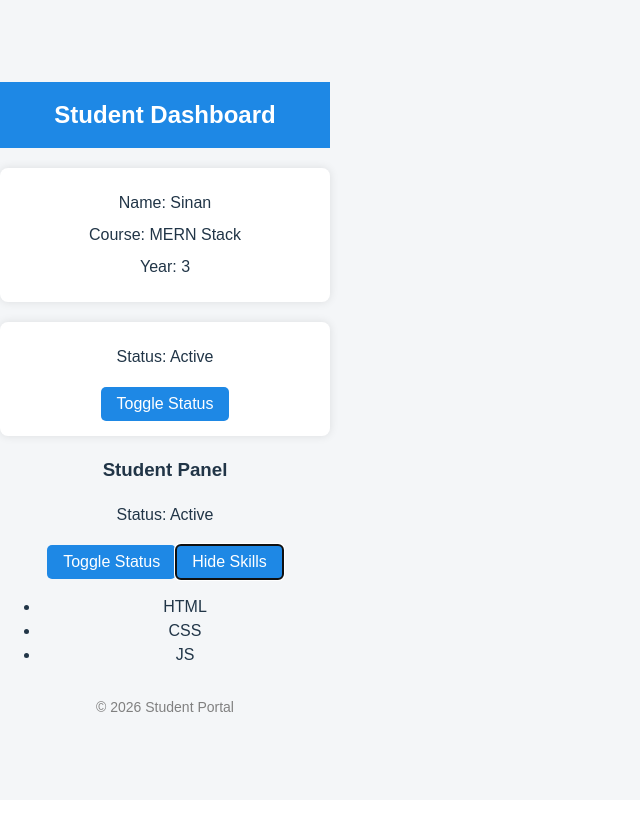
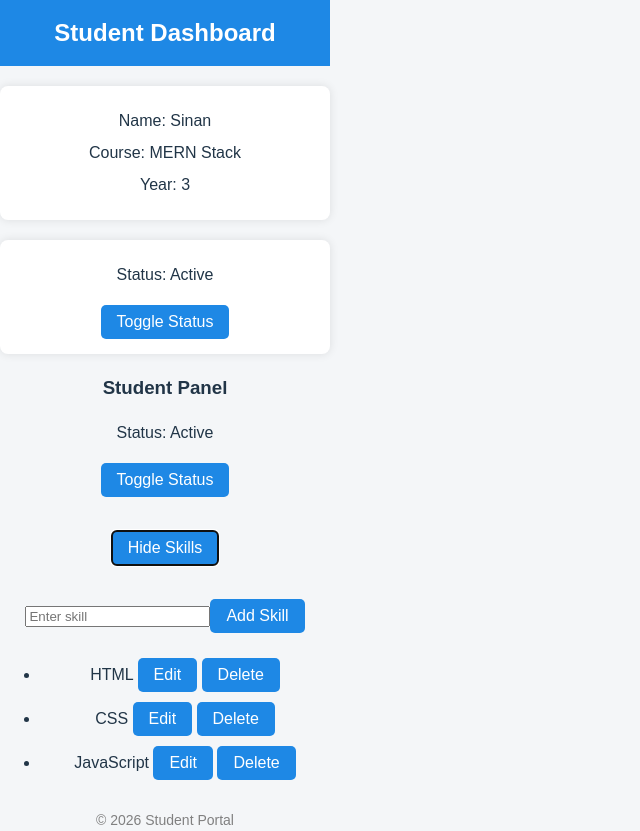
Before and after one commit to Sinan-028/Basic_react_components, a React (Vite) app: page / in a window 1280 px wide. Both pictures are taken after a click on the button "Show Skills". Shown: the whole page, without its empty margins (0-640 px from the left). Before the commit the page ends 800 px from the top, so only its background shows below. Built offline with nearby package versions, Linux system fonts and the light colour scheme.

Commit message:
Day 10: react forms and controlled components

```diff
--- a/src/components/StudentPanel.jsx
+++ b/src/components/StudentPanel.jsx
@@ -3,11 +3,44 @@ import { useState } from "react";
 function StudentPanel() {
   const [active, setActive] = useState(true);
   const [showSkills, setShowSkills] = useState(false);
+  const [newSkill, setNewSkill] = useState("");
+  const [skills, setSkills] = useState(["HTML", "CSS", "JavaScript"]);
+  const [editIndex, setEditIndex] = useState(null);
 
-  const skills = ["HTML", "CSS", "JS"];
+  // Add Skill
+  function addSkill() {
+    if (newSkill.trim() === "") return;
+
+    setSkills([...skills, newSkill]);
+    setNewSkill("");
+  }
+
+  // Delete Skill
+  function removeSkill(index) {
+    const updatedSkills = skills.filter((_, i) => i !== index);
+    setSkills(updatedSkills);
+  }
+
+  // Start Editing
+  function startEdit(index) {
+    setNewSkill(skills[index]);
+    setEditIndex(index);
+  }
+
+  // Save Edited Skill
+  function saveEdit() {
+    if (newSkill.trim() === "") return;
+
+    const updatedSkills = [...skills];
+    updatedSkills[editIndex] = newSkill;
+
+    setSkills(updatedSkills);
+    setEditIndex(null);
+    setNewSkill("");
+  }
 
   return (
-    <div>
+    <div style={{ marginTop: "20px" }}>
       <h3>Student Panel</h3>
 
       <p>Status: {active ? "Active" : "Inactive"}</p>
@@ -15,16 +48,44 @@ function StudentPanel() {
         Toggle Status
       </button>
 
+      <br /><br />
+
       <button onClick={() => setShowSkills(!showSkills)}>
         {showSkills ? "Hide Skills" : "Show Skills"}
       </button>
 
+      <br /><br />
+
+      {/* Input Section */}
       {showSkills && (
-        <ul>
-          {skills.map((skill, index) => (
-            <li key={index}>{skill}</li>
-          ))}
-        </ul>
+        <>
+          <input
+            type="text"
+            value={newSkill}
+            onChange={(e) => setNewSkill(e.target.value)}
+            placeholder="Enter skill"
+          />
+
+          {editIndex === null ? (
+            <button onClick={addSkill}>Add Skill</button>
+          ) : (
+            <button onClick={saveEdit}>Save</button>
+          )}
+
+          <ul style={{ marginTop: "15px" }}>
+            {skills.map((skill, index) => (
+              <li key={index}>
+                {skill}{" "}
+                <button onClick={() => startEdit(index)}>
+                  Edit
+                </button>{" "}
+                <button onClick={() => removeSkill(index)}>
+                  Delete
+                </button>
+              </li>
+            ))}
+          </ul>
+        </>
       )}
     </div>
   );
```
